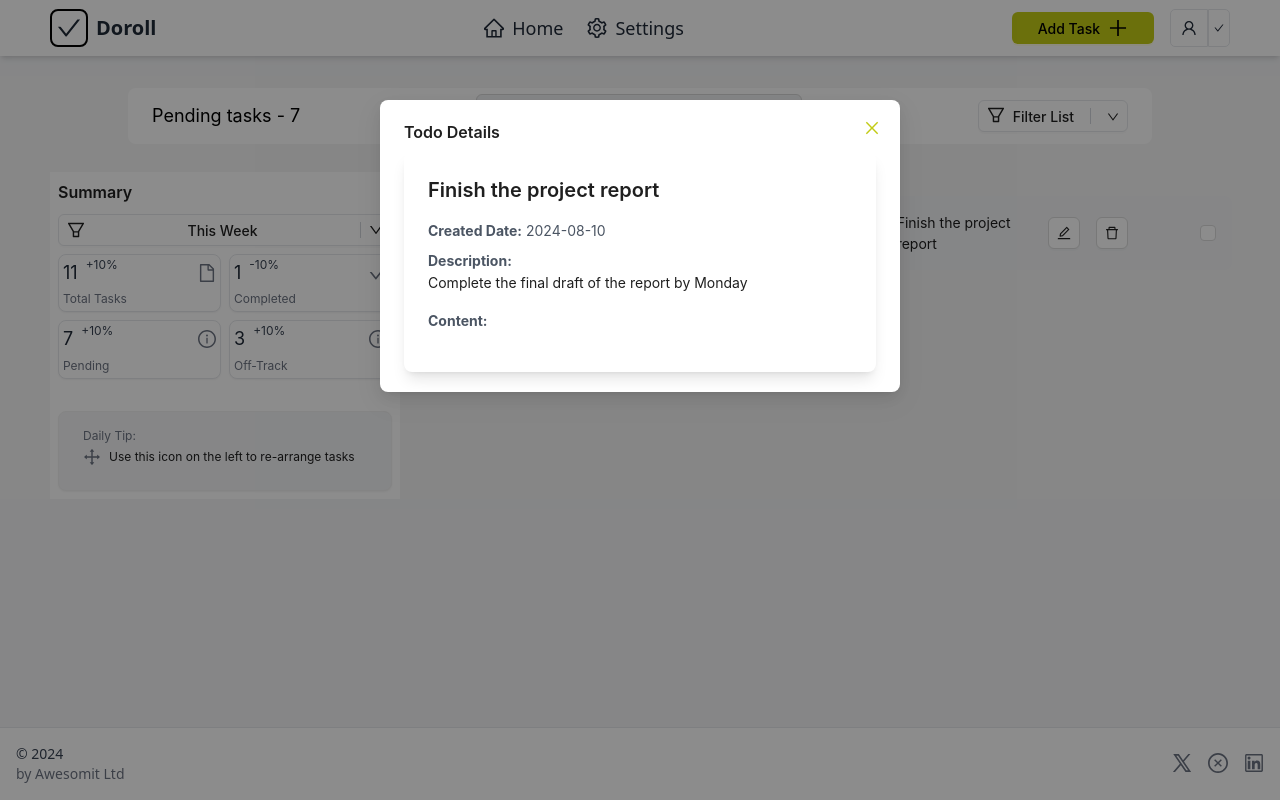
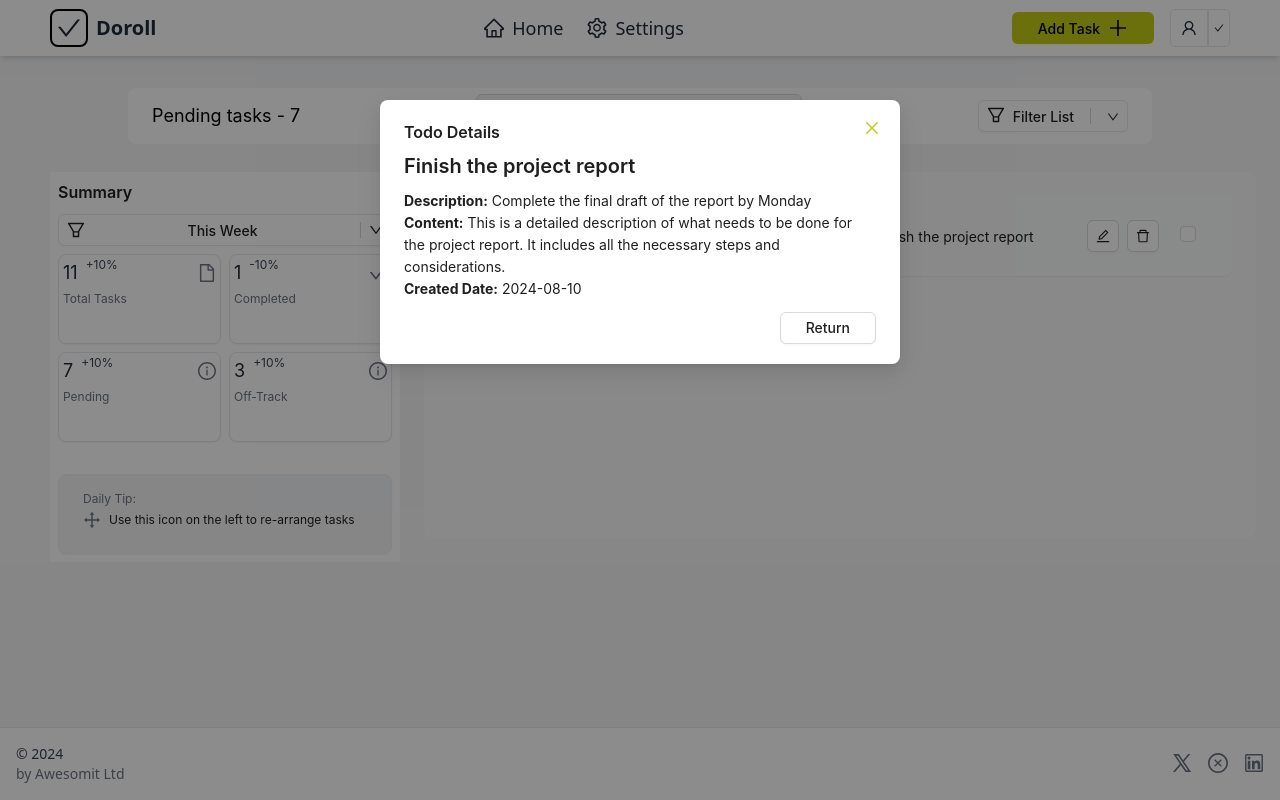
Before and after one commit to Iriboneye-Nina/Doroll-Frontend, a Next.js app: page / in a window 1280 px wide. Both pictures are taken after a click on the element 471 px from the left and 233 px from the top of the page. Built offline with nearby package versions, Linux system fonts and the light colour scheme.

Commit message:
dashboard-features

```diff
--- a/src/components/Todo-data.tsx
+++ b/src/components/Todo-data.tsx
@@ -1,15 +1,95 @@
-const todos = [
-    {
-      id: 1,
-      title: "Finish the project report",
-      description: "Complete the final draft of the report by Monday",
-      createdDate: "2024-08-10",
-    },
-    {
-      id: 2,
-      title: "Team meeting",
-      description: "Attend the weekly team sync-up",
-      createdDate: "2024-08-11",
-    },
-    // Add more tasks as needed
-  ];
+import { useState } from 'react';
+import { DeleteOutlined, EditOutlined, HolderOutlined } from "@ant-design/icons";
+import { Button, Checkbox, Modal, Typography, Tag } from 'antd';
+
+const { Text } = Typography;
+
+export default function Tasks() {
+  const [isChecked, setIsChecked] = useState(false);
+  const [isopen, setIsopen] = useState(false);
+
+  const handleCheckboxChange = (e: any) => {
+    setIsChecked(e.target.checked);
+  };
+
+  const showModal = () => {
+    setIsopen(true);
+  };
+
+  const handleOk = () => {
+    setIsopen(false);
+  };
+
+  const handleCancel = () => {
+    setIsopen(false);
+  };
+
+  return (
+    <>
+
+        <div className="flex flex-col gap-2">
+          {[...Array(3)].map((_, index) => (
+            <div
+              key={index}
+              className={`flex justify-between items-center hover:bg-gray-200 py-2 px-[20px] ${
+                isChecked ? 'text-gray-300' : ''
+              }`}
+            >
+              <div className="flex items-center gap-5 w-[68%]" onClick={showModal}>
+                <div className="flex items-center gap-2.5">
+                  <HolderOutlined style={{ transform: 'rotate(90deg)' }} />
+                  <p>{index + 1}</p>
+                </div>
+                <div className="flex items-center gap-[15px]">
+                  <div className='w-[160px]'>
+                    <Tag color="default">{index % 2 === 0 ? 'ON-TRACK' : 'Done'}</Tag>
+                  </div>
+                  <Text className='w-[150px]'>Due: Today</Text>
+                </div>
+                <div>
+                  <Text>Task description here</Text>
+                </div>
+              </div>
+              <div className="flex items-center gap-10">
+                <div className="flex items-center gap-5">
+                  <Text>Created: 14 July 2024</Text>
+                  <EditOutlined />
+                  <DeleteOutlined onClick={showModal} />
+                </div>
+                <div>
+                  <Checkbox onChange={handleCheckboxChange} />
+                </div>
+              </div>
+            </div>
+          ))}
+        </div>
+        <Modal
+          open={isopen}
+          onOk={handleOk}
+          onCancel={handleCancel}
+          footer={
+            <div className='flex justify-between items-center text-[12px]'>
+              <Text>Created-at-30-july 2024</Text>
+              <div className='flex justify-center items-center gap-[10px]'>
+                <Button><EditOutlined /></Button>
+                <Button onClick={handleOk}><DeleteOutlined /></Button>
+              </div>
+            </div>
+          }
+        >
+          <h1 className='font-bold pb-[20px]'>Run some errands in town</h1>
+          <div className='flex gap-[10px] pb-[10px]'>
+            <div className='w-[160px]'>
+              <Tag>ON-TRACK</Tag>
+            </div>
+            <Text className='w-[150px]'>Due: Today</Text>
+          </div>
+          <Text>
+            When requiring users to interact with the application, but without jumping to a new page and interrupting the users workflow,
+            you can use Modal to create a new floating layer over the current page to get user feedback or display information.
+          </Text>
+        </Modal>
+
+    </>
+  );
+}
--- a/src/components/content.tsx
+++ b/src/components/content.tsx
@@ -11,6 +11,9 @@ import {
   HolderOutlined,
   EditOutlined,
   DeleteOutlined,
+  FileTextOutlined,
+  CalendarOutlined,
+  PlusOutlined,
 } from "@ant-design/icons";
 import {
   Button,
@@ -25,6 +28,7 @@ import {
   Statistic,
   Typography,
   theme,
+  Form,
 } from "antd";
 
 type Todo = {
@@ -41,9 +45,9 @@ const todos: Todo[] = [
     title: "Finish the project report",
     createdDate: "2024-08-10",
     description: "Complete the final draft of the report by Monday",
-    content: ""
+    content: "This is a detailed description of what needs to be done for the project report. It includes all the necessary steps and considerations.",
   },
-  // More todos...
+  // Additional todos...
 ];
 
 const { Title } = Typography;
@@ -52,12 +56,13 @@ const { Header, Content, Sider } = Layout;
 const DashboardData = () => {
   const [isModalVisible, setIsModalVisible] = useState(false);
   const [selectedTodo, setSelectedTodo] = useState<Todo | null>(null);
+  const [showTaskForm, setShowTaskForm] = useState(false);
 
   const {
     token: { colorBgContainer, borderRadiusLG },
   } = theme.useToken();
 
-  const handleMenuClick: MenuProps['onClick'] = (e) => {
+  const handleMenuClick: MenuProps['onClick'] = (e: any) => {
     console.log("click", e);
   };
 
@@ -128,7 +133,7 @@ const DashboardData = () => {
 
             <div className="grid grid-cols-2 gap-2 mt-2">
               {/* First Card */}
-  <Card className="shadow-sm rounded-lg border border-gray-200 p-1 flex flex-col justify-between">
+              <Card className="shadow-sm rounded-lg border border-gray-200 p-1 flex flex-col justify-between h-[90px]">
                 <div className="flex justify-between items-center">
                   <div className="flex items-start">
                     <Statistic
@@ -146,7 +151,7 @@ const DashboardData = () => {
               </Card>
 
               {/* Second Card */}
-  <Card className="shadow-sm rounded-lg border border-gray-200 p-1 flex flex-col justify-between">
+              <Card className="shadow-sm rounded-lg border border-gray-200 p-1 flex flex-col justify-between h-[90px]">
                 <div className="flex justify-between items-center">
                   <div className="flex items-start">
                     <Statistic
@@ -164,7 +169,7 @@ const DashboardData = () => {
               </Card>
 
               {/* Third Card */}
-  <Card className="shadow-sm rounded-lg border border-gray-200 p-1 flex flex-col justify-between">
+              <Card className="shadow-sm rounded-lg border border-gray-200 p-1 flex flex-col justify-between h-[90px]">
                 <div className="flex justify-between items-center">
                   <div className="flex items-start">
                     <Statistic
@@ -182,7 +187,7 @@ const DashboardData = () => {
               </Card>
 
               {/* Fourth Card */}
-  <Card className="shadow-sm rounded-lg border border-gray-200 p-1 flex flex-col justify-between">
+              <Card className="shadow-sm rounded-lg border border-gray-200 p-1 flex flex-col justify-between h-[90px]">
                 <div className="flex justify-between items-center">
                   <div className="flex items-start">
                     <Statistic
@@ -200,19 +205,14 @@ const DashboardData = () => {
               </Card>
             </div>
 
-
-
             <Card className="shadow-sm bg-gray-100 rounded-lg mt-8 px-6 py-4 min-h-[80px] flex flex-col justify-between">
               <div className="text-gray-500 text-xs">Daily Tip:</div>
               <div className="mt-1 flex items-center">
                 <DragOutlined className="text-gray-500 text-lg" />
                 <span className="ml-2 text-xs">Use this icon on the left to re-arrange tasks</span>
               </div>
-
-
             </Card>
           </div>
-
         </Sider>
 
         <Layout style={{ padding: "0 24px 24px" }}>
@@ -221,62 +221,90 @@ const DashboardData = () => {
               padding: 24,
               marginTop: "20px",
               minHeight: 280,
-              // background: colorBgContainer,
               borderRadius: borderRadiusLG,
+              background: "#f9f9f9",
             }}
           >
-            <div className="flex flex-col gap-1">
-              {todos.map((todo) => (
+            <div className="flex flex-col gap-2 overflow-y-auto max-h-[400px]">
+              {todos.map((todo, index) => (
                 <div
-                  key={todo.id}
-                  className="flex justify-between items-center bg-gray-100 p-4 rounded-lg mb-2"
+                  key={index}
+                  className="flex justify-between items-center bg-gray-50 shadow-sm p-4 rounded-lg mb-2 h-[80px]"
                 >
-                  <HolderOutlined onClick={() => handleModalOpen(todo)} />
-                  <div className="w-1/12">{todo.id}</div>
-                  <div className="w-2/12">{todo.content}</div>
-                  <div className="w-2/12">{todo.createdDate}</div>
-                  <div className="w-2/12">{todo.title}</div>
-                  <div className="w-2/12 flex gap-2">
-                    <Button
-                      icon={<EditOutlined />}
-                      className="mr-2"
-                    />
+                  <HolderOutlined className="text-gray-600 cursor-pointer" onClick={() => handleModalOpen(todo)} />
+                  <div className="w-1/12 text-center">{index + 1}</div>
+                  <div className="w-3/12 truncate">{todo.content}</div>
+                  <div className="w-3/12 text-center">{todo.createdDate}</div>
+                  <div className="w-3/12 truncate">{todo.title}</div>
+                  <div className="w-2/12 flex justify-end gap-2">
+                    <Button icon={<EditOutlined onClick={() => setShowTaskForm(true)} />} />
                     <Button icon={<DeleteOutlined />} />
                   </div>
-                  <div>
-                    <Checkbox />
+                  <div className="w-1/12 text-center">
+                    <Checkbox className="relative bottom-[2px]" />
                   </div>
                 </div>
               ))}
-
-              {/* Modal for Todo Details */}
-              {selectedTodo && (
-                <Modal
-                  title="Todo Details"
-                  visible={isModalVisible}
-                  onCancel={handleModalClose}
-                  footer={null}
-                >
-                  <div className="bg-white shadow-lg rounded-lg p-6">
-                    <h4 className="text-xl font-semibold mb-4">{selectedTodo.title}</h4>
-                    <div className="flex items-center gap-5 mb-2">
-                      <p className="text-gray-600"><strong>Created Date:</strong> {selectedTodo.createdDate}</p>
-                    </div>
-                    <div className="mb-4">
-                      <p className="text-gray-600"><strong>Description:</strong></p>
-                      <p>{selectedTodo.description}</p>
-                    </div>
-                    <div className="mb-4">
-                      <p className="text-gray-600"><strong>Content:</strong></p>
-                      <p>{selectedTodo.content}</p>
-                    </div>
-                  </div>
-                </Modal>
-              )}
             </div>
           </Content>
         </Layout>
       </Layout>
+
+      <Modal
+        title="Todo Details"
+        visible={isModalVisible}
+        onOk={handleModalClose}
+        onCancel={handleModalClose}
+        footer={[
+          <Button key="back" onClick={handleModalClose}>
+            Return
+          </Button>,
+        ]}
+      >
+        {selectedTodo && (
+          <>
+            <Title level={4}>{selectedTodo.title}</Title>
+            <p><strong>Description:</strong> {selectedTodo.description}</p>
+            <p><strong>Content:</strong> {selectedTodo.content}</p>
+            <p><strong>Created Date:</strong> {selectedTodo.createdDate}</p>
+          </>
+        )}
+      </Modal>
+
+      <Modal
+        title="Task Form"
+        visible={showTaskForm}
+        onCancel={() => setShowTaskForm(false)}
+        footer={null}
+      >
+        <Form
+          layout="vertical"
+          initialValues={{
+            title: '',
+            description: '',
+            content: '',
+            createdDate: '',
+          }}
+        >
+          <Form.Item label="Title" name="title" rules={[{ required: true, message: 'Please input the title!' }]}>
+            <Input />
+          </Form.Item>
+          <Form.Item label="Description" name="description">
+            <Input.TextArea rows={4} />
+          </Form.Item>
+          <Form.Item label="Content" name="content">
+            <Input.TextArea rows={4} />
+          </Form.Item>
+          <Form.Item label="Created Date" name="createdDate">
+            <Input type="date" />
+          </Form.Item>
+          <Form.Item>
+            <Button type="primary" htmlType="submit">
+              Submit
+            </Button>
+          </Form.Item>
+        </Form>
+      </Modal>
     </Layout>
   );
 };
```
Also changed, not shown: src/components/dashboard.tsx (added, +72 -0 lines), public/filter.png (added), src/images/filter.png (added). Lines whose indentation alone changed are shown as unchanged.
